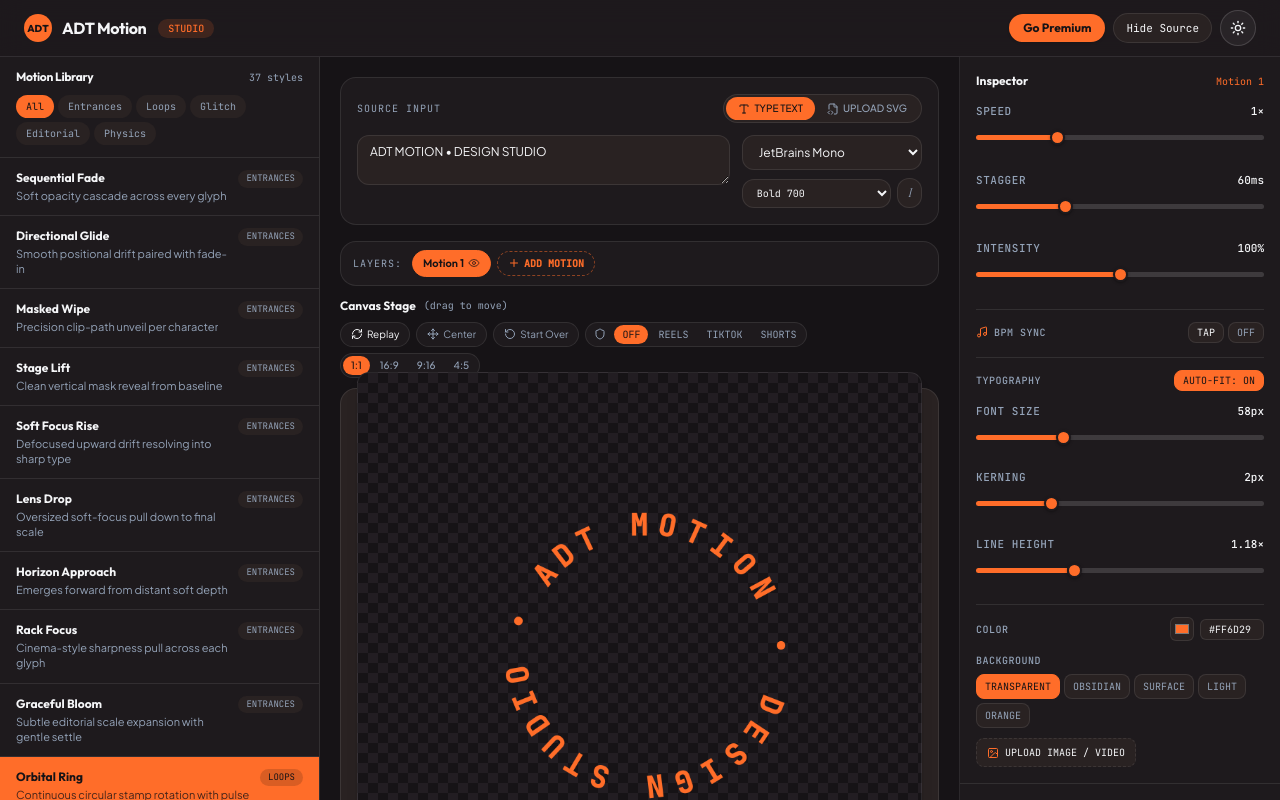
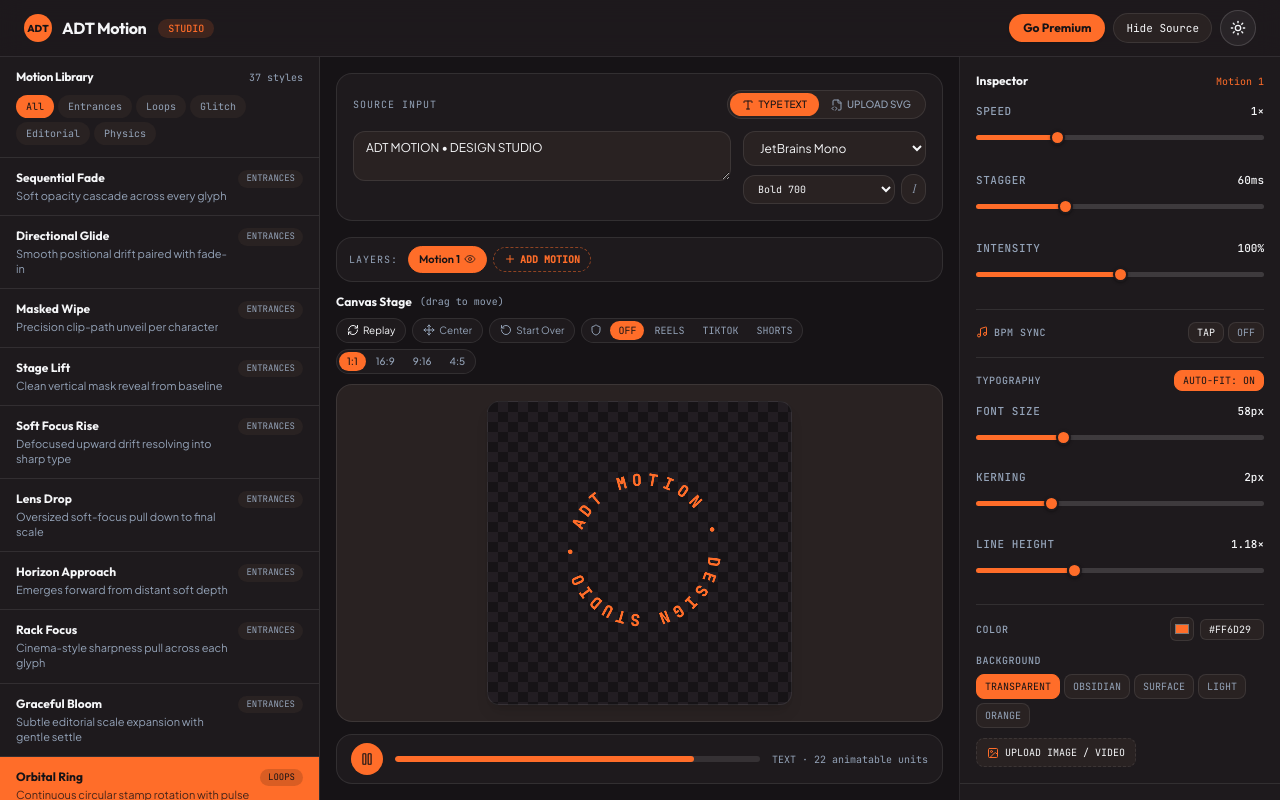
Before and after one commit to nugrahadityya2/adt-motion-web, a Next.js app: page /editor in a window 1280 px wide. Shown: the top 800 px of the page. Built offline with nearby package versions, Linux system fonts and the light colour scheme.

Commit message:
fix: pin center canvas stage, contain aspect-ratio canvas, and enable independent sidebar scrolling

```diff
--- a/src/app/editor/page.tsx
+++ b/src/app/editor/page.tsx
@@ -370,9 +370,9 @@ function EditorWorkspace() {
   };
 
   return (
-    <div className="flex min-h-screen flex-col bg-[var(--bg-page)] text-[var(--text-main)]">
+    <div className="flex min-h-screen flex-col bg-[var(--bg-page)] text-[var(--text-main)] lg:h-screen lg:overflow-hidden">
       {/* Top Bar */}
-      <header className="sticky top-0 z-40 border-b border-[var(--border-subtle)] bg-[var(--bg-surface)]/95 backdrop-blur-md">
+      <header className="sticky top-0 z-40 shrink-0 border-b border-[var(--border-subtle)] bg-[var(--bg-surface)]/95 backdrop-blur-md">
         <div className="flex h-14 flex-wrap items-center justify-between gap-2 px-4 sm:px-6">
           <div className="flex items-center gap-3">
             <Link
@@ -435,10 +435,10 @@ function EditorWorkspace() {
         </div>
       )}
 
-      {/* 3-Column Workspace matching TypeMotion video */}
-      <div className="grid flex-1 grid-cols-1 lg:grid-cols-12">
+      {/* 3-Column Studio Shell: Left & Right scroll independently, Center stays pinned */}
+      <div className="grid min-h-0 flex-1 grid-cols-1 lg:grid-cols-12 lg:overflow-hidden">
         {/* Left Sidebar: Categorized Motion Library */}
-        <aside className="flex flex-col border-b border-[var(--border-subtle)] bg-[var(--bg-surface)] lg:col-span-3 lg:max-h-[calc(100vh-3.5rem)] lg:border-r lg:border-b-0">
+        <aside className="flex min-h-0 flex-col border-b border-[var(--border-subtle)] bg-[var(--bg-surface)] lg:col-span-3 lg:h-full lg:border-r lg:border-b-0">
           <div className="border-b border-[var(--border-subtle)] px-4 py-3">
             <div className="flex items-center justify-between">
               <span className="font-display text-xs font-bold tracking-tight text-[var(--text-main)]">
@@ -509,8 +509,8 @@ function EditorWorkspace() {
           </div>
         </aside>
 
-        {/* 02 PREVIEW (Center Canvas + Source Input) */}
-        <section className="flex flex-col border-b border-[var(--border-subtle)] p-4 sm:p-5 lg:col-span-6 lg:border-r lg:border-b-0">
+        {/* Center: Pinned Canvas Stage */}
+        <section className="flex min-h-0 flex-col border-b border-[var(--border-subtle)] p-4 lg:col-span-6 lg:h-full lg:overflow-hidden lg:border-r lg:border-b-0">
           {/* Collapsible Source Input (Text / SVG) */}
           {showSourcePanel && (
             <div className="mb-4 rounded-2xl border border-[var(--border-subtle)] bg-[var(--bg-surface)] p-4">
@@ -800,8 +800,8 @@ function EditorWorkspace() {
           </div>
 
           {/* Canvas Stage */}
-          <div className="relative flex min-h-[340px] flex-1 items-center justify-center rounded-2xl border border-[var(--border-subtle)] bg-[var(--bg-elevated)] p-4">
-            <div className="flex h-full max-h-[500px] w-full items-center justify-center">
+          <div className="relative flex min-h-[280px] flex-1 items-center justify-center overflow-hidden rounded-2xl border border-[var(--border-subtle)] bg-[var(--bg-elevated)] p-3 sm:p-4 lg:min-h-0">
+            <div className="flex h-full w-full min-h-0 min-w-0 items-center justify-center">
               <MotionCanvas
                 config={config}
                 layers={layers}
@@ -855,7 +855,7 @@ function EditorWorkspace() {
         </section>
 
         {/* Right Sidebar: Inspector + Motion Tuning + Render & Export */}
-        <aside className="flex flex-col divide-y divide-[var(--border-subtle)] bg-[var(--bg-surface)] lg:col-span-3 lg:max-h-[calc(100vh-3.5rem)] lg:overflow-y-auto">
+        <aside className="flex min-h-0 flex-col divide-y divide-[var(--border-subtle)] bg-[var(--bg-surface)] lg:col-span-3 lg:h-full lg:overflow-y-auto">
           {/* Inspector */}
           <div className="space-y-3.5 p-4">
             <div className="flex items-center justify-between">
--- a/src/components/MotionCanvas.tsx
+++ b/src/components/MotionCanvas.tsx
@@ -309,7 +309,14 @@ export function MotionCanvas({
   };
 
   return (
-    <div className="relative flex max-h-full max-w-full items-center justify-center">
+    <div
+      className="relative max-h-full max-w-full shrink-0"
+      style={{
+        aspectRatio: `${dims.width} / ${dims.height}`,
+        height: dims.height >= dims.width ? "100%" : "auto",
+        width: dims.width > dims.height ? "100%" : "auto",
+      }}
+    >
       <canvas
         ref={canvasRef}
         width={dims.width}
@@ -318,7 +325,7 @@ export function MotionCanvas({
         onPointerMove={handlePointerMove}
         onPointerUp={handlePointerUp}
         onPointerCancel={handlePointerUp}
-        className={`block max-h-full max-w-full object-contain ${
+        className={`block h-full w-full ${
           config.bgColor === "transparent" && !effectiveBgMedia
             ? "checkerboard-bg"
             : ""
```
